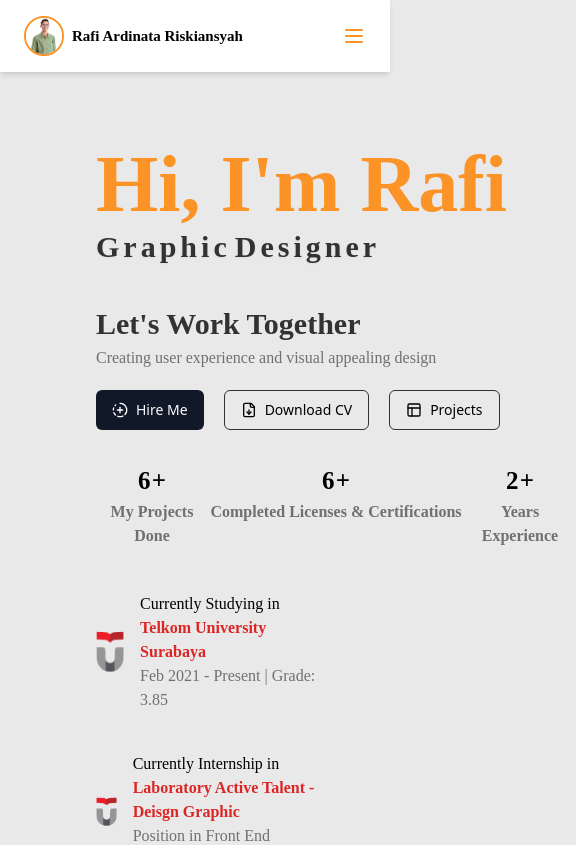
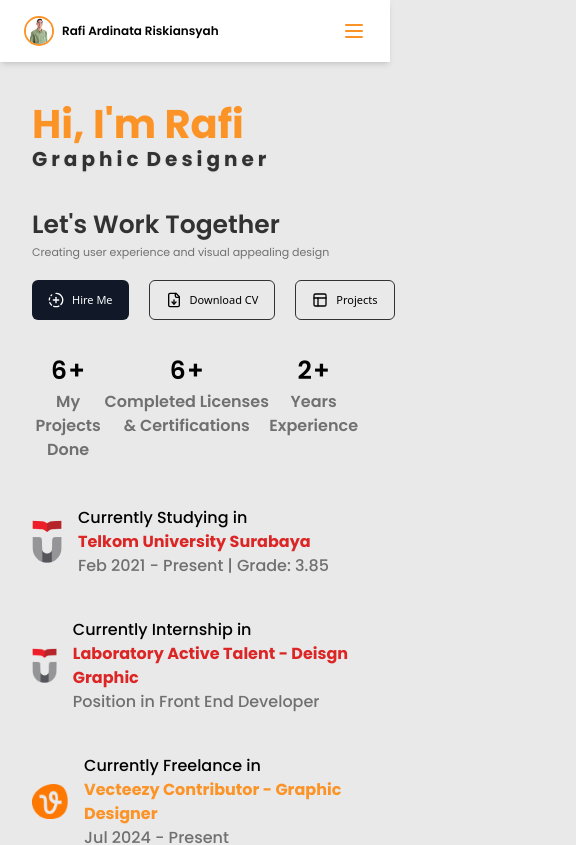
Before and after one commit to rafiardinata/my-rafiardinata, a React (Vite) app: page / in a window 390 px wide. Shown: the top 845 px of the page, 576 px wide, since content can reach past the window. Built offline with nearby package versions, Linux system fonts and the light colour scheme.

Commit message:
update-responsive

```diff
--- a/src/App.tsx
+++ b/src/App.tsx
@@ -14,16 +14,16 @@
       <Navbar />
 
       <main className='min-h-screen flex lg:flex-row'>
-        <div className='relative lg:w-[75%] w-[100%] pl-24 pr-14 mt-[80px]'>
+        <div className='relative lg:w-[75%] w-[100%] sm:pl-24 sm:pr-14 px-8 mt-[40px]'>
           <div className='flex justify-between items-end'>
-            <div className='flex flex-col'>
+            <div className='flex flex-col w-full'>
               <div className='flex flex-col mt-16 gap-0'>
-                <h1 className='xl:text-[130px] text-[80px] font-700 font-bold text-yellow leading-none'>
+                <h1 className='xl:text-[130px] sm:text-[80px] text-[40px] font-700 font-bold text-yellow leading-none'>
                   Hi, I&apos;m Rafi
                 </h1>
                 <GradualSpacing
                   texts={["Front End Developer", "Graphic Designer", "UI/UX Designer"]}
-                  className='text-[30px] lg:text-[50px] font-700 font-bold text-abu'
+                  className='text-[20px] sm:text-[30px] md:text-[50px] font-700 font-bold text-abu'
                   duration={0.5}
                   delayMultiple={0.04}
                   switchInterval={3000} // Interval 3 detik sebelum berpindah ke kata berikutnya
@@ -33,24 +33,24 @@
 
               {/* Let's Work Together GROUP */}
               <div className='mt-8'>
-                <p className='text-[30px] text-abu font-500 font-semibold'>
+                <p className='sm:text-[30px] text-[25px] text-abu font-500 font-semibold'>
                   Let&apos;s Work Together
                 </p>
-                <p className='text-[#707070] font-500 font-normal'>
+                <p className='text-[#707070] font-500 font-normal sm:text-[16px] text-[11px]'>
                   Creating user experience and visual appealing design
                 </p>
-                <div className='flex mt-5 gap-5'>
+                <div className='flex flex-row mt-5 gap-5'>
                   <Button>
                     <CircleFadingPlus className="w-5 text-white" />
-                    <span>Hire Me</span>
+                    <span className='text-[11px]'>Hire Me</span>
                   </Button>
                   <Button variant="outline">
                     <FileDown className="w-5 text-black" />
-                    <span>Download CV</span>
+                    <span className='text-[11px]'>Download CV</span>
                   </Button>
                   <Button variant="outline">
                     <PanelsTopLeft className="w-5 text-black" />
-                    <span>Projects</span>
+                    <span className='text-[11px]'>Projects</span>
                   </Button>
                 </div>
               </div>
--- a/src/components/Navbar.tsx
+++ b/src/components/Navbar.tsx
@@ -13,9 +13,9 @@
                     <img
                         src="/images/Profil.jpg"
                         alt="Profilku"
-                        className="rounded-full border-2 border-yellow h-[40px] hover:-translate-y-1 transition duration-400"
+                        className="rounded-full sm:h-[40px] border-2 border-yellow h-[30px] hover:-translate-y-1 transition duration-400"
                     />
-                    <span className="font-semibold text-[15px] md:text-[18px] font-700 hover:text-yellow">
+                    <span className="font-semibold text-[12px] sm:text-[18px] font-700 hover:text-yellow">
                         Rafi Ardinata Riskiansyah
                     </span>
                 </a>
--- a/src/index.css
+++ b/src/index.css
@@ -1,3 +1,5 @@
+@import url('https://fonts.googleapis.com/css2?family=Poppins:ital,wght@0,100;0,200;0,300;0,400;0,500;0,600;0,700;0,800;0,900;1,100;1,200;1,300;1,400;1,500;1,600;1,700;1,800;1,900&display=swap');
+
 @tailwind base;
 @tailwind components;
 @tailwind utilities;
--- a/tailwind.config.js
+++ b/tailwind.config.js
@@ -21,7 +21,7 @@
         abu: '#323232',
         primary: '#E9E9E9',
         secondary: '#707070'
-      }
+      },
   	},
   },
   plugins: [require("tailwindcss-animate")],
```
